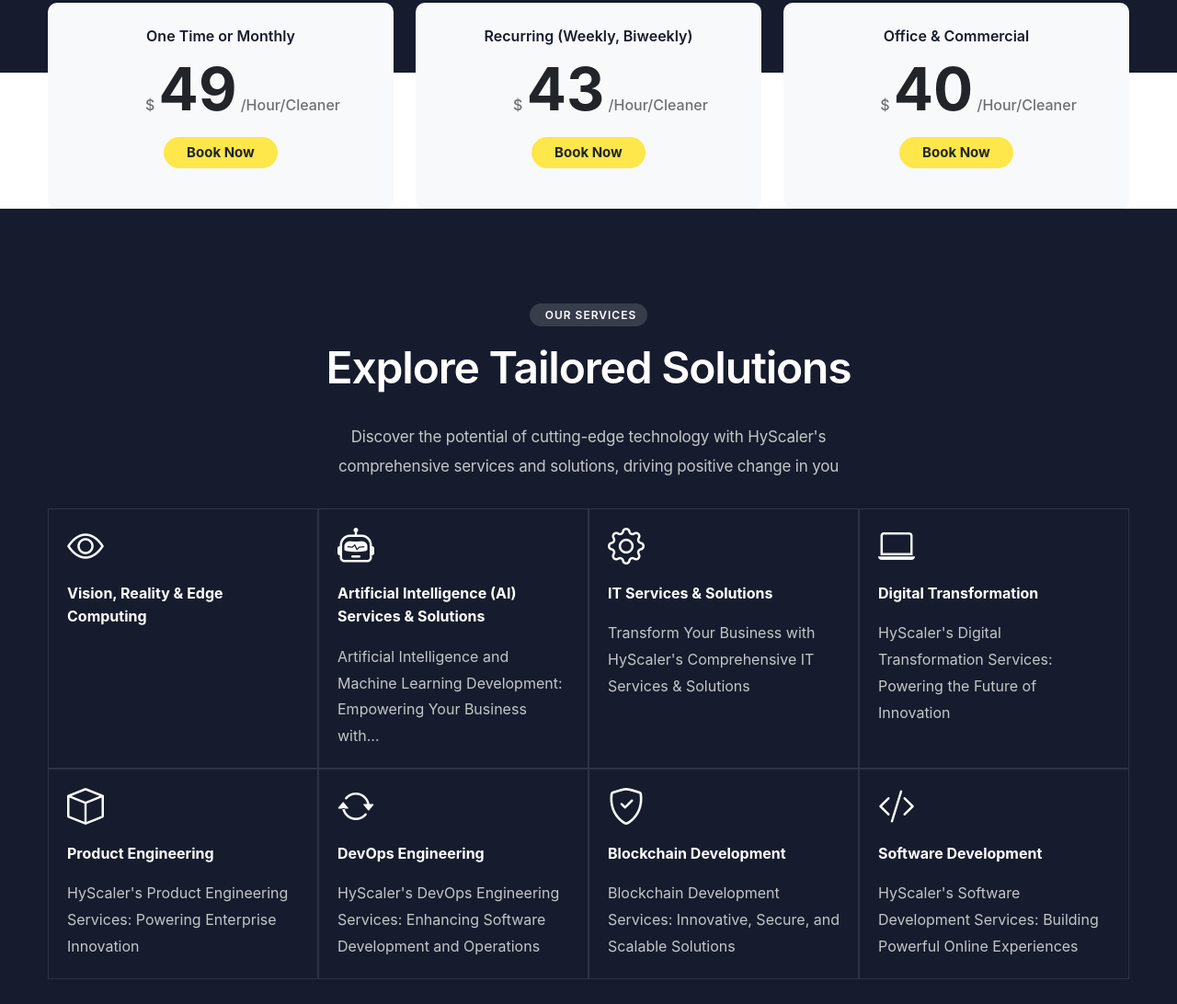
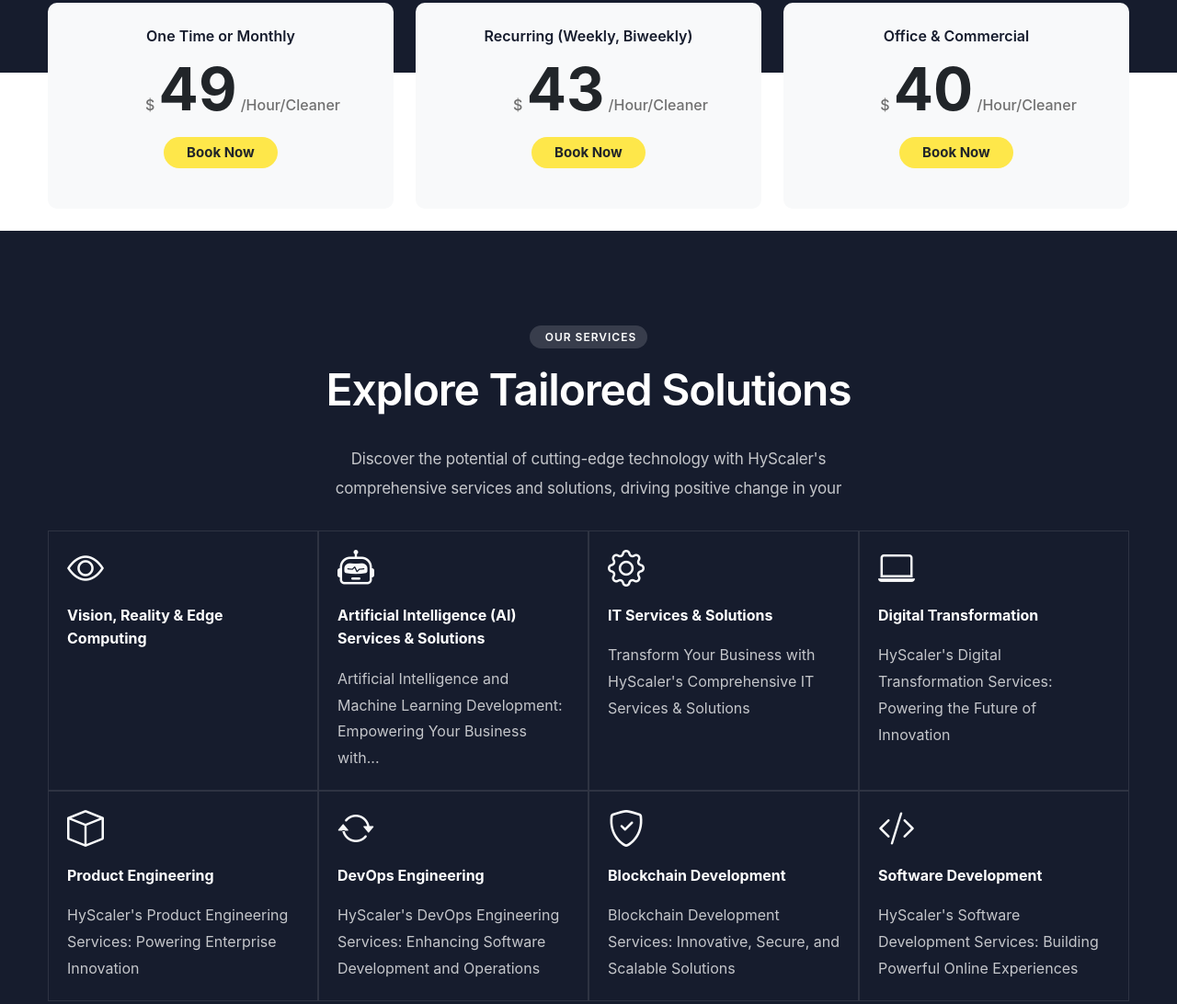
Before and after one commit to 555-Satyajit/sonydignewtemp, a plain HTML site: page index.html in a window 1280 px wide. Shown: the part 3338-4430 px from the top of the page at 92% size. Drawn offline with nearby package versions, Linux system fonts and the light colour scheme; animation ran at ten frames a second.

Commit message:
jay jagannath

```diff
--- a/index.html
+++ b/index.html
@@ -697,7 +697,7 @@
                 </div>
             </div>
         </section> -->
-<section class="bg-color text-light section-dark">
+<section class="bg-color text-light section-dark mt-4">
     <div class="container">
         <div class="row g-4">
             <div class="col-lg-6 offset-lg-3 text-center">
@@ -705,7 +705,7 @@
                 <h2>Explore Tailored Solutions</h2>
                 <p class="lead mb-0">
                     Discover the potential of cutting-edge technology with HyScaler's comprehensive services and solutions,
-                    driving positive change in you
+                    driving positive change in your
                 </p>
                 <div class="spacer-single"></div>
             </div>
```
